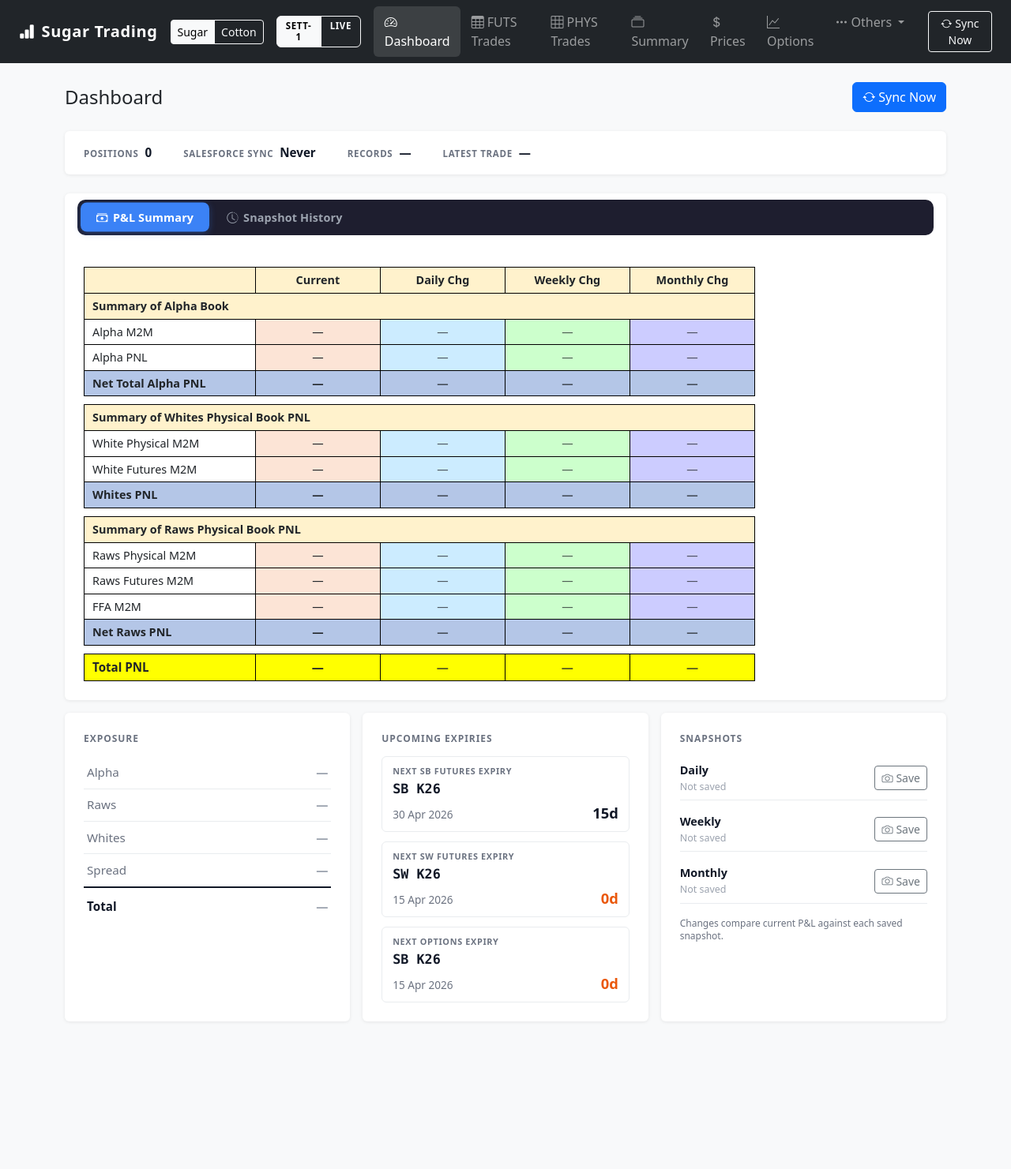
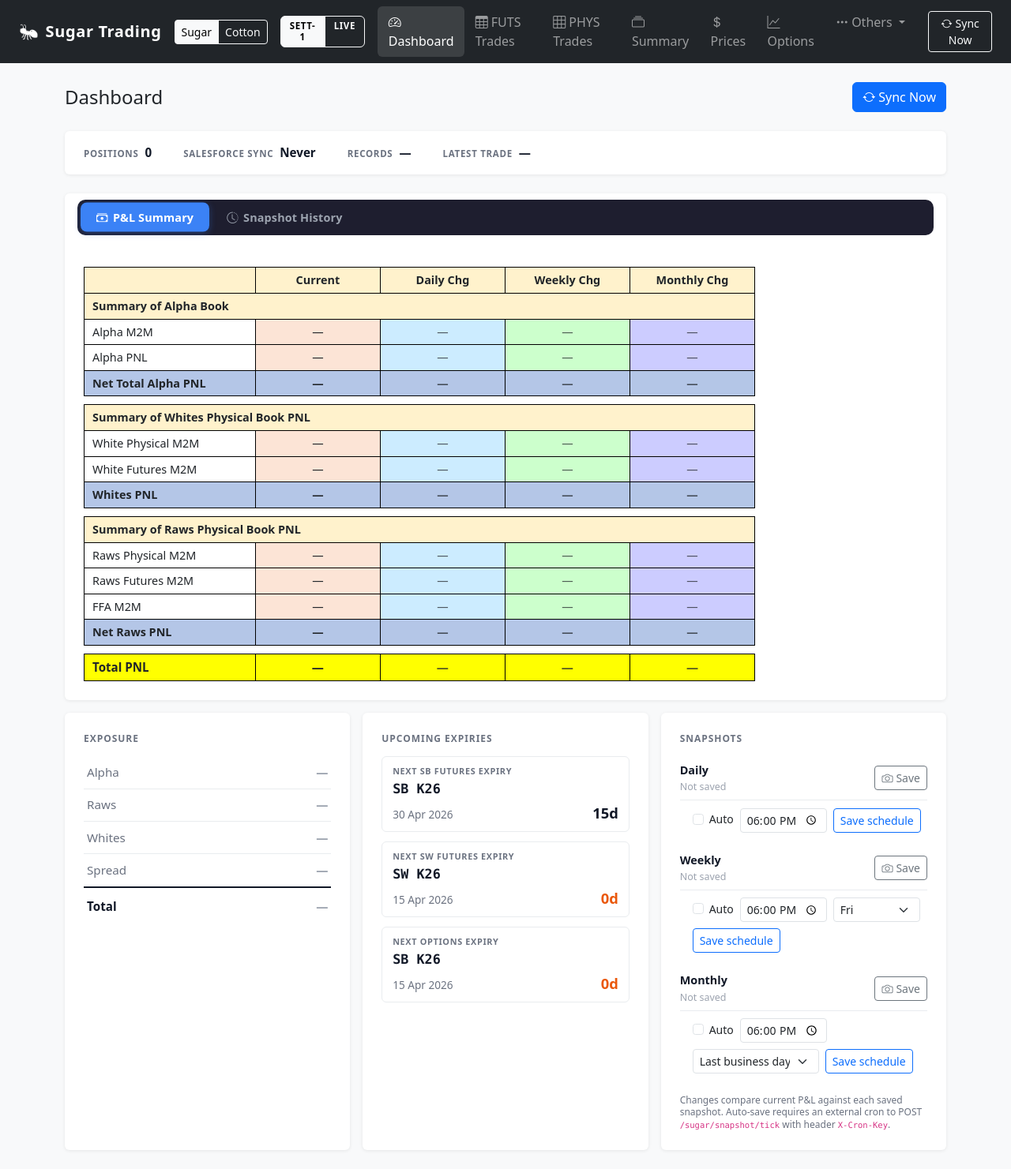
Before and after one commit to Agrocorp-International/Sugar_App, a Flask app: page /sugar/ in a window 1280 px wide. Shown: the whole page at 79% size. Before the commit the page ends 1270 px from the top, so only its background shows below. Run offline with Flask 3, Linux system fonts and the light colour scheme; parts of the project's set-up code (start-up, migrations or seed data) failed here and were passed over.

Commit message:
Add auto PnL snapshot scheduling + navbar icon refresh
Snapshots can now be auto-saved at user-chosen SGT times (daily/weekly/monthly)
via an external cron hitting /sugar/snapshot/tick with an X-Cron-Key header.
Idempotency is guarded by last_scheduled_for per schedule. Also swaps the
navbar brand icon to an ant (white) for sugar and sheep for cotton.

Co-Authored-By: Claude Opus 4.6 (1M context) <noreply@anthropic.com>

```diff
--- a/app.py
+++ b/app.py
@@ -114,6 +114,11 @@ def create_app():
             "ADD COLUMN IF NOT EXISTS sett_fetched_at TIMESTAMP, "
             "ADD COLUMN IF NOT EXISTS live_fetched_at TIMESTAMP"
         ))
+        db.session.execute(text(
+            "ALTER TABLE sugar_pnl_snapshots "
+            "ADD COLUMN IF NOT EXISTS source VARCHAR(10), "
+            "ADD COLUMN IF NOT EXISTS scheduled_for TIMESTAMP"
+        ))
         db.session.commit()
 
     return app
--- a/routes/dashboard.py
+++ b/routes/dashboard.py
@@ -1,12 +1,15 @@
+import os
 from datetime import datetime, date
-from flask import Blueprint, render_template, redirect, url_for, flash, current_app, request, make_response
+from flask import Blueprint, render_template, redirect, url_for, flash, current_app, request, make_response, jsonify, abort
 from sqlalchemy import cast, Date
-from models.db import db, TradePosition, SyncLog, MarketPrice, PnlSnapshot
+from models.db import db, TradePosition, SyncLog, MarketPrice, PnlSnapshot, PnlSnapshotSchedule
 from routes.info import (_parse_futures, _parse_options, _parse_sw_futures,
                          _RAW_FUTURES, _RAW_OPTIONS, _RAW_SW_FUTURES, _RAW_HOLIDAYS)
 from services.pnl_summary import compute_pnl_summary, compute_exposure, get_reference_snapshots
 from services.physical_pnl import compute_all_pnl_totals
 from services.price_source import get_price_source
+from services.snapshots import create_snapshot
+from services.schedule import is_due
 
 _DTE_WARN_DAYS = 10  # highlight DTE column when this close to expiry
 
@@ -59,6 +62,8 @@ def index():
         pass
 
     snap_slots = {'daily': daily_s, 'weekly': weekly_s, 'monthly': monthly_s}
+
+    schedules = {s.slot: s for s in PnlSnapshotSchedule.query.all()}
 
     daily_delta = weekly_delta = monthly_delta = None
     if pnl_summary:
@@ -138,6 +143,7 @@ def index():
         exposure=exposure,
         pnl_changes=pnl_changes,
         snap_slots=snap_slots,
+        schedules=schedules,
         upcoming_rows=upcoming_rows,
         price_source=price_source,
     )
@@ -173,17 +179,92 @@ def save_snapshot(slot):
     if slot not in ('daily', 'weekly', 'monthly'):
         return redirect(url_for("dashboard.index"))
     try:
-        _lt = TradePosition.query.order_by(
-            cast(TradePosition.data["Trade_Date__c"].as_string(), Date).desc()
-        ).first()
-        as_of = _lt.data.get("Trade_Date__c") if _lt else None
-        pnl_data = compute_pnl_summary()
-        pnl_data["as_of_date"] = as_of
-        snap = PnlSnapshot(slot=slot, snapshotted_at=datetime.utcnow(), data=pnl_data)
-        db.session.merge(snap)
-        db.session.commit()
+        create_snapshot(slot, source="manual")
         flash(f"{slot.capitalize()} snapshot saved.", "success")
     except Exception as e:
+        db.session.rollback()
         current_app.logger.exception("Snapshot save failed")
         flash(f"Snapshot failed: {e}", "danger")
     return redirect(url_for("dashboard.index"))
+
+
+@dashboard_bp.route("/snapshot/schedule/<slot>", methods=["POST"])
+def save_snapshot_schedule(slot):
+    """Upsert the auto-snapshot schedule for a slot. Normalizes irrelevant
+    fields to null (e.g. weekday cleared when slot is not 'weekly') so stale
+    values can't leak into later tick decisions."""
+    if slot not in ('daily', 'weekly', 'monthly'):
+        return redirect(url_for("dashboard.index"))
+    try:
+        enabled = request.form.get("enabled") == "on"
+        time_str = (request.form.get("time") or "").strip()  # "HH:MM"
+        try:
+            hh, mm = [int(x) for x in time_str.split(":", 1)]
+        except Exception:
+            hh, mm = 18, 0
+        if not (0 <= hh <= 23 and 0 <= mm <= 59):
+            raise ValueError("time must be HH:MM in 00:00..23:59")
+
+        weekday = None
+        day_of_month = None
+        if slot == "weekly":
+            weekday = int(request.form.get("weekday") or 4)  # default Fri
+            if not (0 <= weekday <= 6):
+                raise ValueError("weekday must be 0..6")
+        elif slot == "monthly":
+            dom_raw = request.form.get("day_of_month") or "-1"
+            day_of_month = int(dom_raw)
+            if not (day_of_month == -1 or 1 <= day_of_month <= 28):
+                raise ValueError("day_of_month must be 1..28 or -1")
+
+        sched = db.session.get(PnlSnapshotSchedule, slot)
+        if sched is None:
+            sched = PnlSnapshotSchedule(slot=slot)
+            db.session.add(sched)
+        sched.enabled = enabled
+        sched.hour = hh
+        sched.minute = mm
+        sched.weekday = weekday
+        sched.day_of_month = day_of_month
+        # Editing the schedule resets the idempotency guard so the new
+        # occurrence will be picked up on the next tick.
+        sched.last_scheduled_for = None
+        db.session.commit()
+        flash(f"{slot.capitalize()} schedule saved.", "success")
+    except Exception as e:
+        db.session.rollback()
+        current_app.logger.exception("Schedule save failed")
+        flash(f"Schedule save failed: {e}", "danger")
+    return redirect(url_for("dashboard.index"))
+
+
+@dashboard_bp.route("/snapshot/tick", methods=["POST"])
+def snapshot_tick():
+    """Cron entrypoint. Requires X-Cron-Key header matching SNAPSHOT_CRON_KEY
+    env var. Iterates enabled schedules; for each one whose scheduled
+    occurrence has passed and hasn't been fired yet, creates an 'auto'
+    snapshot. Per-slot failures do not stop other slots."""
+    expected = os.getenv("SNAPSHOT_CRON_KEY")
+    if not expected or request.headers.get("X-Cron-Key") != expected:
+        abort(403)
+
+    fired, skipped, errors = [], [], []
+    now_utc = datetime.utcnow()
+    schedules = PnlSnapshotSchedule.query.all()
+    for sched in schedules:
+        try:
+            due, occurrence = is_due(sched, now_utc)
+            if not due:
+                skipped.append({"slot": sched.slot, "enabled": sched.enabled,
+                                "occurrence": occurrence.isoformat() if occurrence else None})
+                continue
+            create_snapshot(sched.slot, source="auto", scheduled_for=occurrence)
+            sched.last_scheduled_for = occurrence
+            sched.last_fired_at = now_utc
+            db.session.commit()
+            fired.append({"slot": sched.slot, "occurrence": occurrence.isoformat()})
+        except Exception as e:
+            db.session.rollback()
+            current_app.logger.exception("Auto snapshot failed for %s", sched.slot)
+            errors.append({"slot": sched.slot, "error": str(e)})
+    return jsonify({"fired": fired, "skipped": skipped, "errors": errors})
--- a/templates/base.html
+++ b/templates/base.html
@@ -196,7 +196,7 @@
     <div class="container-fluid px-4">
       {% set _section = g.section or 'sugar' %}
       <a class="navbar-brand" href="{{ url_for('cotton_dashboard.index') if _section == 'cotton' else url_for('dashboard.index') }}">
-        <i class="bi bi-bar-chart-fill me-2"></i>{{ _section|title }} Trading
+        <span class="me-2" style="{% if _section != 'cotton' %}filter: invert(1) grayscale(1) brightness(2);{% endif %}">{% if _section == 'cotton' %}🐑{% else %}🐜{% endif %}</span>{{ _section|title }} Trading
       </a>
       <div class="btn-group btn-group-sm me-3" role="group" aria-label="Commodity switcher">
         <a href="{{ url_for('dashboard.index') }}"
--- a/templates/dashboard.html
+++ b/templates/dashboard.html
@@ -577,13 +577,24 @@
   <div class="dash-bot-card card p-4">
     <div class="dash-bot-title">Snapshots</div>
     <div class="dash-snap-list">
+      {% set _wd_names = ['Mon','Tue','Wed','Thu','Fri','Sat','Sun'] %}
       {% for slot in ['daily', 'weekly', 'monthly'] %}
+      {% set sch = schedules.get(slot) %}
       <div class="dash-snap-row">
         <div class="dash-snap-meta">
           <div class="dash-snap-label">{{ slot|capitalize }}</div>
           <div class="dash-snap-time">
-            {% if snap_slots.get(slot) %}{{ snap_slots[slot].snapshotted_at | sgt }}{% else %}<span class="dash-mute">Not saved</span>{% endif %}
+            {% if snap_slots.get(slot) %}{{ snap_slots[slot].snapshotted_at | sgt }}{% if snap_slots[slot].source == 'auto' %} <span class="badge bg-info text-dark">auto</span>{% endif %}{% else %}<span class="dash-mute">Not saved</span>{% endif %}
           </div>
+          {% if sch and sch.enabled %}
+          <div class="dash-snap-time small text-muted">
+            Auto {{ slot }}
+            {% if slot == 'weekly' %} every {{ _wd_names[sch.weekday] if sch.weekday is not none else '—' }}{% endif %}
+            {% if slot == 'monthly' %}{% if sch.day_of_month == -1 %} on last business day{% else %} on day {{ sch.day_of_month }}{% endif %}{% endif %}
+            at {{ "%02d"|format(sch.hour) }}:{{ "%02d"|format(sch.minute) }} SGT
+            {% if sch.last_fired_at %}· last fired {{ sch.last_fired_at | sgt }}{% endif %}
+          </div>
+          {% endif %}
         </div>
         <form action="{{ url_for('dashboard.save_snapshot', slot=slot) }}" method="POST">
           <button type="submit" class="btn btn-sm btn-outline-secondary"
@@ -592,8 +603,31 @@
           </button>
         </form>
       </div>
+      <form action="{{ url_for('dashboard.save_snapshot_schedule', slot=slot) }}" method="POST" class="dash-snap-sched d-flex flex-wrap gap-2 align-items-center mb-2 ms-3 small">
+        <div class="form-check form-check-inline m-0">
+          <input class="form-check-input" type="checkbox" name="enabled" id="sched_{{ slot }}_enabled" {% if sch and sch.enabled %}checked{% endif %}>
+          <label class="form-check-label" for="sched_{{ slot }}_enabled">Auto</label>
+        </div>
+        <input type="time" name="time" class="form-control form-control-sm" style="width: 110px;"
+               value="{{ '%02d:%02d'|format(sch.hour, sch.minute) if sch else '18:00' }}">
+        {% if slot == 'weekly' %}
+        <select name="weekday" class="form-select form-select-sm" style="width: 110px;">
+          {% for i, n in [(0,'Mon'),(1,'Tue'),(2,'Wed'),(3,'Thu'),(4,'Fri'),(5,'Sat'),(6,'Sun')] %}
+          <option value="{{ i }}" {% if sch and sch.weekday == i %}selected{% elif not sch and i == 4 %}selected{% endif %}>{{ n }}</option>
+          {% endfor %}
+        </select>
+        {% elif slot == 'monthly' %}
+        <select name="day_of_month" class="form-select form-select-sm" style="width: 160px;">
+          <option value="-1" {% if sch and sch.day_of_month == -1 %}selected{% elif not sch %}selected{% endif %}>Last business day</option>
+          {% for d in range(1, 29) %}
+          <option value="{{ d }}" {% if sch and sch.day_of_month == d %}selected{% endif %}>Day {{ d }}</option>
+          {% endfor %}
+        </select>
+        {% endif %}
+        <button type="submit" class="btn btn-sm btn-outline-primary">Save schedule</button>
+      </form>
       {% endfor %}
-      <div class="dash-snap-help">Changes compare current P&amp;L against each saved snapshot.</div>
+      <div class="dash-snap-help">Changes compare current P&amp;L against each saved snapshot. Auto-save requires an external cron to POST <code>/sugar/snapshot/tick</code> with header <code>X-Cron-Key</code>.</div>
     </div>
   </div>
 
```
Also changed, not shown: models/db.py (+28 -0 lines), services/schedule.py (added, +84 -0 lines), services/snapshots.py (added, +35 -0 lines).
